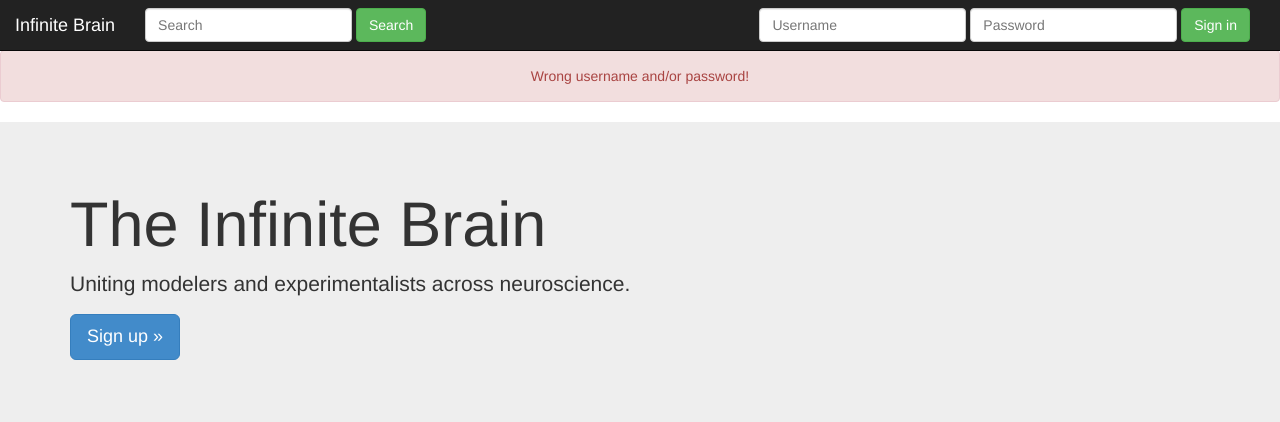
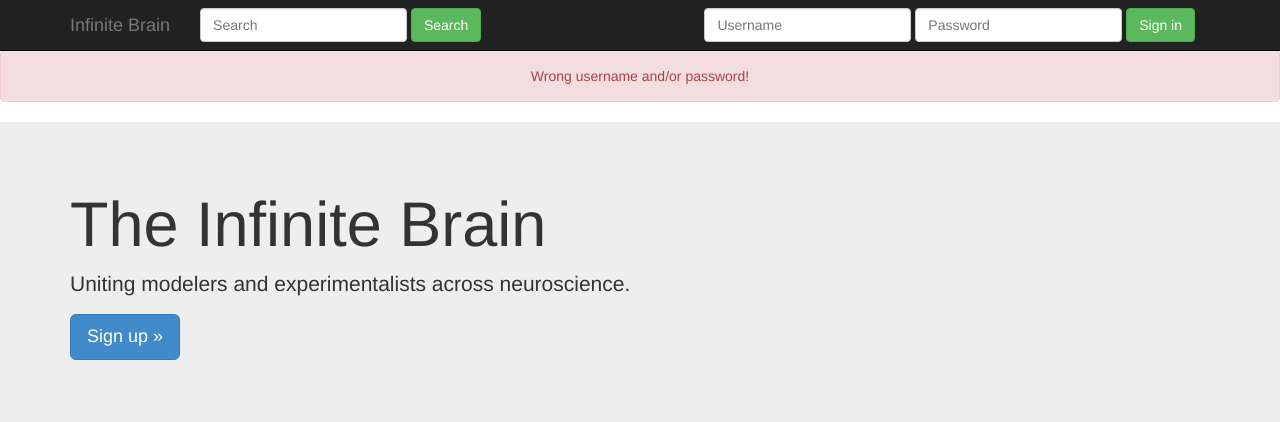
Before and after one commit to jsherfey/infinitebrain, a Django app: page /login/ in a window 1280 px wide. Shown: the top 422 px of the page. Run offline with Django 3.2, Linux system fonts and the light colour scheme; data that the repository does not hold is empty; parts of the project's set-up code (start-up, migrations or seed data) failed here and were passed over; some libraries are stand-ins or nearby versions.

Commit message:
fixed fluid navbar in base.html

```diff
--- a/infinitebrain/views.py
+++ b/infinitebrain/views.py
@@ -46,11 +46,10 @@ def dashboard(request):
 
 
 class AuthenticatedSearchView(SearchView):
-
     def get_results(self):
         results = super(AuthenticatedSearchView, self).get_results()
         no_user = results.filter(user=None)
-        # next line is for
+        # next line is for development
         # self.request.user = authenticate(username='john', password='johnpassword')
         if self.request.user.is_authenticated():
             results = results.filter(user=self.request.user)
--- a/templates/site/base.html
+++ b/templates/site/base.html
@@ -30,7 +30,7 @@
   <body>
     <!-- <div class="navbar navbar-inverse navbar-fixed-top" role="navigation"> -->
     <div class="navbar navbar-inverse navbar-fixed-top" role="navigation">
-      <div class="container-fluid">
+      <div class="container">
         <div class="navbar-header">
           <button type="button" class="navbar-toggle" data-toggle="collapse" data-target=".navbar-collapse">
             <span class="sr-only">Toggle navigation</span>
```
